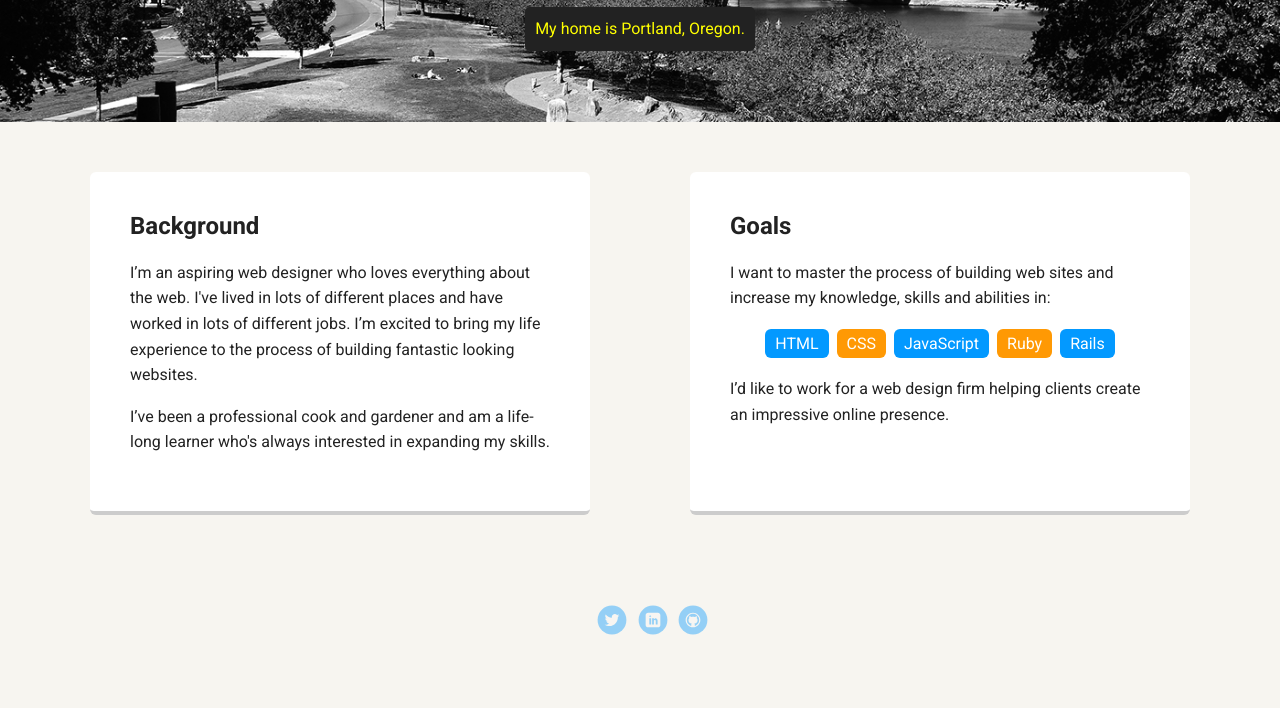
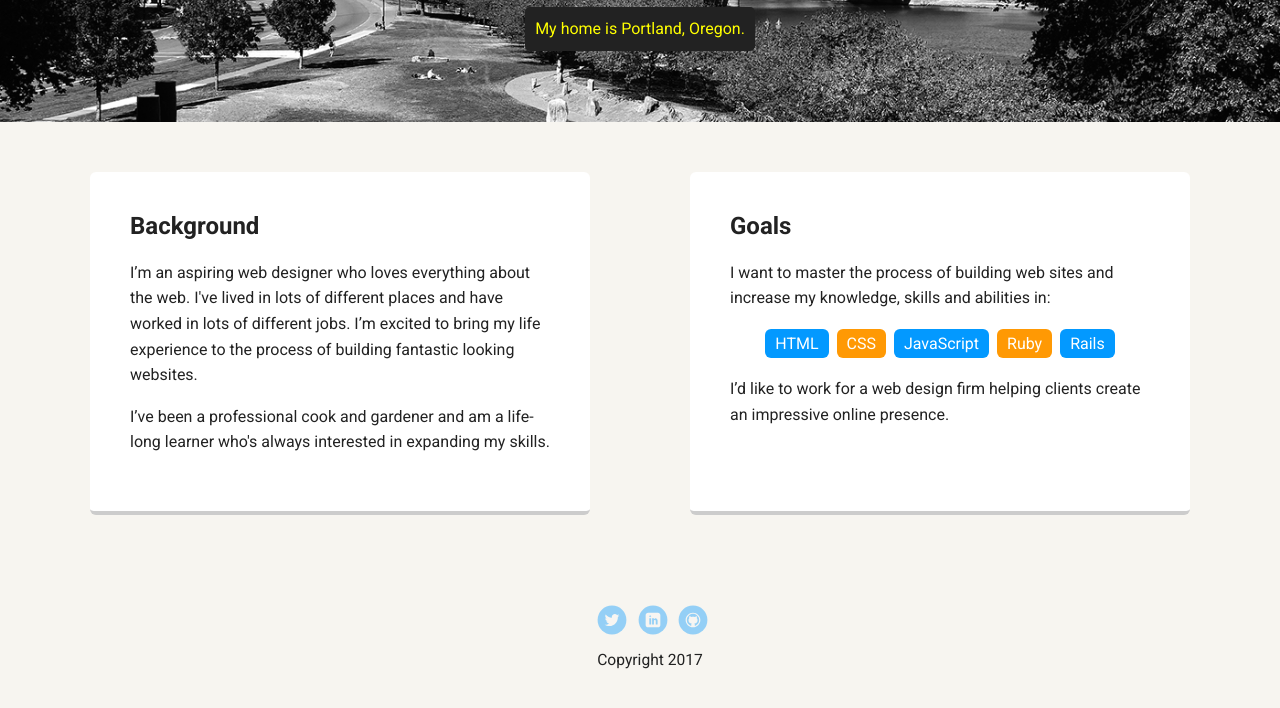
Before and after one commit to felixdonat/portfolio, a plain HTML site: page index.html in a window 1280 px wide. Shown: the part 348-1056 px from the top of the page. Drawn offline with Linux system fonts and the light colour scheme; a web font is replaced by a local one.

Commit message:
added copyright notice

```diff
--- a/index.html
+++ b/index.html
@@ -49,7 +49,7 @@
         <li><a href="#" class="social linkedin">LinkedIn</a></li>
         <li><a href="#" class="social github">Github</a></li>
       </ul>
-
+<p class="copyright"> Copyright 2017</p>
     </footer>
   </body>
   </html>
```
